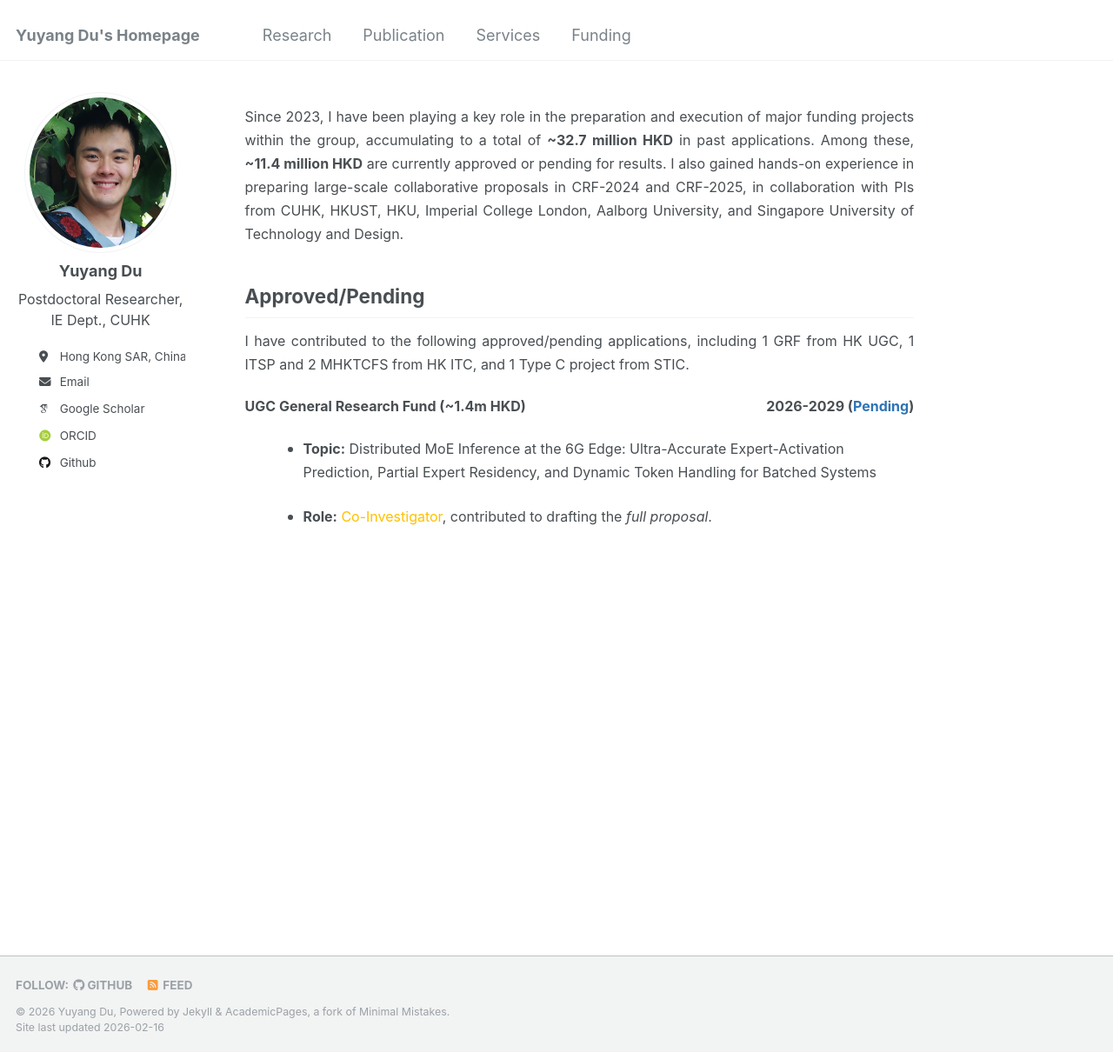
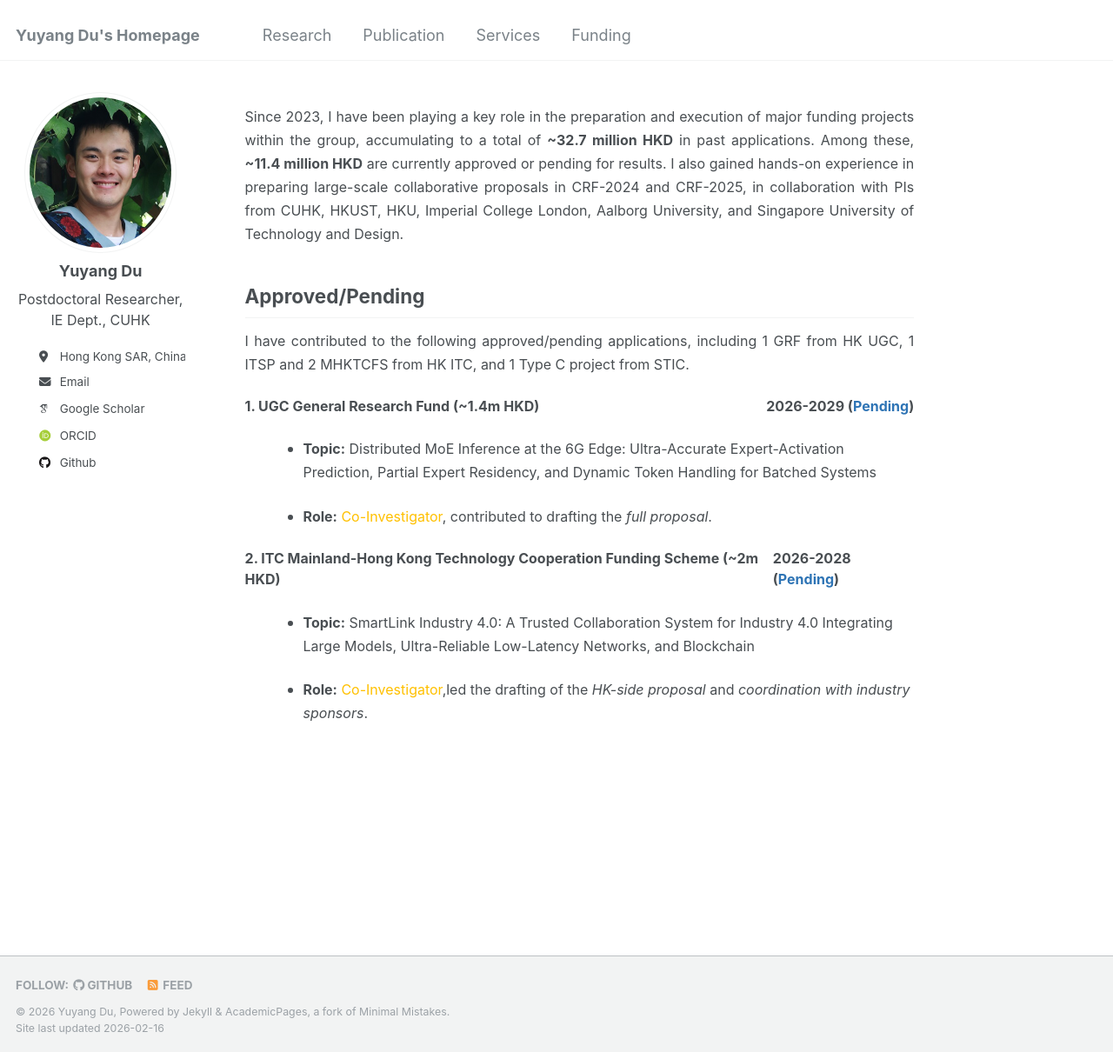
Before and after one commit to yuyangdu01/yuyangdu01.github.io, a Jekyll site: the page built from _pages/funding.md, in a window 1280 px wide and 1210 px high. Shown: the whole window at 87% size. Built offline with Jekyll 4.4.1, drawn with Linux system fonts in a browser that asks for light colours; some web fonts are replaced.

Commit message:
Update funding.md

```diff
--- a/_pages/funding.md
+++ b/_pages/funding.md
@@ -21,10 +21,19 @@ Approved/Pending
 
 
 <li style="display: flex; justify-content: space-between; align-items: center; list-style-type: none; margin-bottom: 0.5em;">
-  <font size=3><b>UGC General Research Fund (~1.4m HKD)</b></font>
+  <font size=3><b>1. UGC General Research Fund (~1.4m HKD)</b></font>
   <font size=3><b>2026-2029 (<span style="color: #2e74b5;">Pending</span>)</b></font>
 </li>
 <ul style="margin-left: 1.5em;">
   <p style="text-align: justify;"><font size=3><li><b>Topic:</b> Distributed MoE Inference at the 6G Edge: Ultra-Accurate Expert-Activation Prediction, Partial Expert Residency, and Dynamic Token Handling for Batched Systems</li></font></p>
   <p style="text-align: justify;"><font size=3><li><b>Role:</b> <span style="color: #ffc000;">Co-Investigator</span>, contributed to drafting the <i>full proposal</i>.</li></font></p>
 </ul>
+
+<li style="display: flex; justify-content: space-between; align-items: center; list-style-type: none; margin-bottom: 0.5em;">
+  <font size=3><b>2.	ITC Mainland-Hong Kong Technology Cooperation Funding Scheme (~2m HKD)</b></font>
+  <font size=3><b>2026-2028 (<span style="color: #2e74b5;">Pending</span>)</b></font>
+</li>
+<ul style="margin-left: 1.5em;">
+  <p style="text-align: justify;"><font size=3><li><b>Topic:</b>  SmartLink Industry 4.0: A Trusted Collaboration System for Industry 4.0 Integrating Large Models, Ultra-Reliable Low-Latency Networks, and Blockchain</li></font></p>
+  <p style="text-align: justify;"><font size=3><li><b>Role:</b> <span style="color: #ffc000;">Co-Investigator</span>,led the drafting of the <i>HK-side proposal</i> and <i>coordination with industry sponsors</i>.</li></font></p>
+</ul>
```
